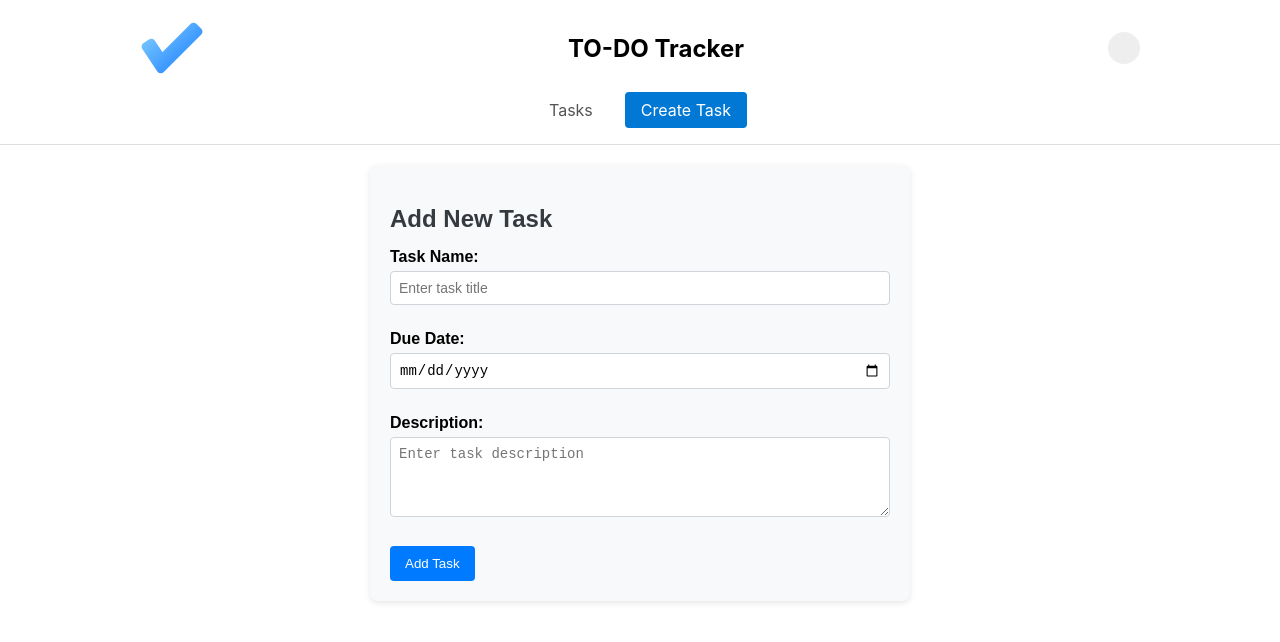
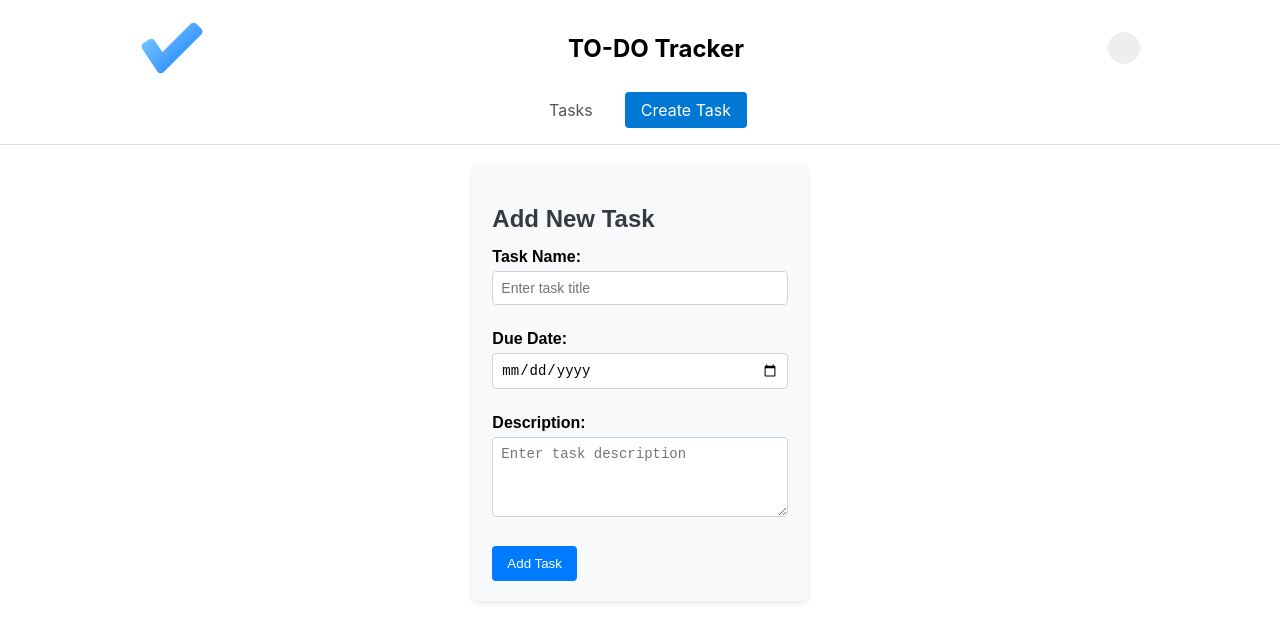
Before and after one commit to RowBlackGhost005/task-tracker-csa, a React (Create React App) app: page /create in a window 1280 px wide. Shown: the top 642 px of the page. Built offline with nearby package versions, Linux system fonts and the light colour scheme.

Commit message:
Main Page Styling

```diff
--- a/src/index.css
+++ b/src/index.css
@@ -5,6 +5,17 @@
     sans-serif;
   -webkit-font-smoothing: antialiased;
   -moz-osx-font-smoothing: grayscale;
+  height: 100vh;
+}
+
+#root {
+  height: 100%;
+}
+
+main {
+  display: flex;
+  flex-direction: column;
+  height: 100%;
 }
 
 code {
--- a/src/pages/TaskListPage.module.css
+++ b/src/pages/TaskListPage.module.css
@@ -4,7 +4,7 @@
   align-items: center;
   padding: 2rem 1rem;
   background: #f8f9fa;
-  min-height: 100vh;
+  flex:1;
 }
 
 .createTaskButton {
```
